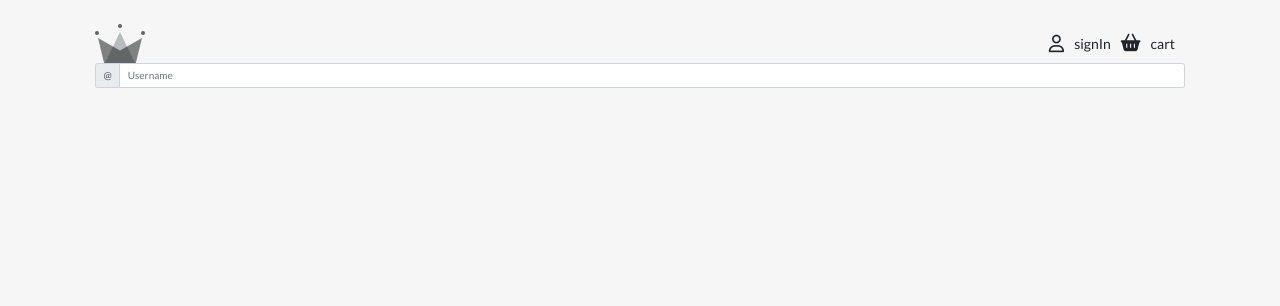
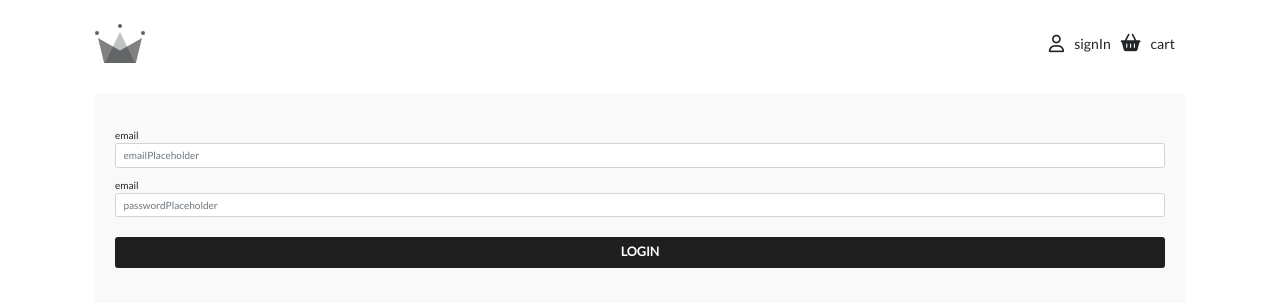
Before and after one commit to ecematacli/crown-shopping, a React (Create React App) app: page /login in a window 1280 px wide. Shown: the top 306 px of the page. Built offline with nearby package versions, Linux system fonts and the light colour scheme; no server answers; what @commercetools/sdk-auth, i18next-xhr-backend would draw is missing.

Commit message:
Style login component

```diff
--- a/src/App.tsx
+++ b/src/App.tsx
@@ -5,13 +5,16 @@ import { ApolloProvider } from '@apollo/client';
 import apolloClient from './apollo';
 import store from './store/store';
 import GlobalStyles from './Global.styles';
+import theme from './theme';
 import { AppContainer, AppWrapper } from './App.styles';
 import Header from './components/header/Header';
 import AppRouter from './routers/AppRouter';
+import { ThemeProvider } from 'styled-components';
 
 const App: React.FC = () => (
   <ApolloProvider client={apolloClient}>
     <Provider store={store}>
+      <ThemeProvider theme={theme}>
         <AppContainer>
           <GlobalStyles />
           <AppWrapper>
@@ -19,6 +22,7 @@ const App: React.FC = () => (
             <AppRouter />
           </AppWrapper>
         </AppContainer>
+      </ThemeProvider>
     </Provider>
   </ApolloProvider>
 );
--- a/src/Global.styles.ts
+++ b/src/Global.styles.ts
@@ -7,7 +7,7 @@ html, body, div, span, applet, object, iframe, h1, h2, h3, h4, h5, h6, p, a,  em
 }
 
 body {
-  background-color: #F6F6F6;
+  /* background-color: #F6F6F6; */
   font-family: 'Lato', sans-serif;
 }
 
--- a/src/components/header/Header.styles.ts
+++ b/src/components/header/Header.styles.ts
@@ -1,11 +1,15 @@
 import styled from 'styled-components';
 
-export const AlignedDiv = styled.div `
+export const AlignedDiv = styled.div`
   display: flex;
   align-items: center;
   justify-content: space-between;
   font-size: 14px;
-`
+`;
+
+export const HeaderContainer = styled(AlignedDiv)`
+  margin-bottom: 3rem;
+`;
 
 export const IconWrapper = styled(AlignedDiv)`
   margin-right: 1rem;
@@ -13,4 +17,4 @@ export const IconWrapper = styled(AlignedDiv)`
   .icon {
     padding-right: 1rem;
   }
-`
+`;
--- a/src/components/header/Header.tsx
+++ b/src/components/header/Header.tsx
@@ -3,13 +3,13 @@ import { useTranslation } from 'react-i18next';
 
 import history from '../../history';
 import logo from '../../assets/img/logo.svg';
-import { AlignedDiv, IconWrapper } from './Header.styles';
+import { AlignedDiv, HeaderContainer, IconWrapper } from './Header.styles';
 
 const Header = () => {
   const { t } = useTranslation('header');
 
   return (
-    <AlignedDiv>
+    <HeaderContainer>
       <div>
         <img src={logo} alt="logo" />
       </div>
@@ -23,7 +23,7 @@ const Header = () => {
           <span>{t('header:cart')}</span>
         </IconWrapper>
       </AlignedDiv>
-    </AlignedDiv>
+    </HeaderContainer>
   );
 };
 
--- /dev/null
+++ b/src/components/login/loginForm/LoginForm.styles.ts
@@ -0,0 +1,12 @@
+import styled from 'styled-components';
+
+export const FormContainer = styled.div`
+  background-color: ${({ theme: { colors } }) => colors.grays[0]};
+  padding: 3.5rem 2rem;
+  .submit-btn {
+    background-color: ${({ theme: { colors } }) => colors.blacks[0]};
+    border-color: transparent;
+    font-weight: bold;
+    margin-top: 2rem;
+  }
+`;
--- a/src/components/login/loginForm/LoginForm.tsx
+++ b/src/components/login/loginForm/LoginForm.tsx
@@ -1,24 +1,43 @@
 import React from 'react';
-import InputGroup from 'react-bootstrap/InputGroup';
-import FormControl from 'react-bootstrap/FormControl';
+// import InputGroup from 'react-bootstrap/InputGroup';
+// import FormControl from 'react-bootstrap/FormControl';
+// import Form from 'react-bootstrap/Form'
+import { Button, Form } from 'react-bootstrap';
 import { useTranslation } from 'react-i18next';
 
+import { FormContainer } from './LoginForm.styles';
+import useLogin from './useLogin';
+
 const LoginForm = () => {
-  const { t } = useTranslation('header');
+  const { t } = useTranslation('login');
+  const { email, onEmailChange, password, onPasswordChange } = useLogin();
 
   return (
-    <div>
-      <InputGroup className="mb-3">
-        <InputGroup.Prepend>
-          <InputGroup.Text id="basic-addon1">@</InputGroup.Text>
-        </InputGroup.Prepend>
-        <FormControl
-          placeholder="Username"
-          aria-label="Username"
-          aria-describedby="basic-addon1"
-        />
-      </InputGroup>
-    </div>
+    <FormContainer>
+      <Form>
+        <Form.Group controlId='formBasicEmail'>
+          <Form.Label>{t('login:email')}</Form.Label>
+          <Form.Control
+            type="email"
+            placeholder={t('login:emailPlaceholder')}
+            value={email}
+            onChange={onEmailChange}
+          />
+        </Form.Group>
+        <Form.Group controlId='formBasicPassword'>
+          <Form.Label>{t('login:email')}</Form.Label>
+          <Form.Control
+            type="password"
+            placeholder={t('login:passwordPlaceholder')}
+            value={password}
+            onChange={onPasswordChange}
+          />
+        </Form.Group>
+        <Button size='lg' type='submit' block className='submit-btn'>
+          {t('login:login').toUpperCase()}
+        </Button>
+      </Form>
+    </FormContainer>
   );
 };
 
--- /dev/null
+++ b/src/components/login/loginForm/useLogin.ts
@@ -0,0 +1,18 @@
+import { useState } from 'react';
+
+type InputEvent = React.ChangeEvent<HTMLInputElement>;
+
+export default () => {
+  const [email, setEmail] = useState('');
+  const [password, setPassword] = useState('');
+
+  const onEmailChange = (e: InputEvent) => setEmail(e.target.value);
+  const onPasswordChange = (e: InputEvent) => setPassword(e.target.value);
+
+  return {
+    email,
+    onEmailChange,
+    password,
+    onPasswordChange,
+  };
+};
--- /dev/null
+++ b/src/theme.ts
@@ -0,0 +1,9 @@
+export default {
+  colors: {
+    grays: ['#f9f9f9'],
+    greens: ['#89D2A0'],
+    purples: ['#9E788F', '#714955'],
+    white: ['#fff'],
+    blacks: ['#1F1F1F'],
+  },
+};
```
Also changed, not shown: public/locales/en/login.json (+6 -1 lines), public/locales/nl/login.json (+6 -1 lines). Lines whose indentation alone changed are shown as unchanged.
